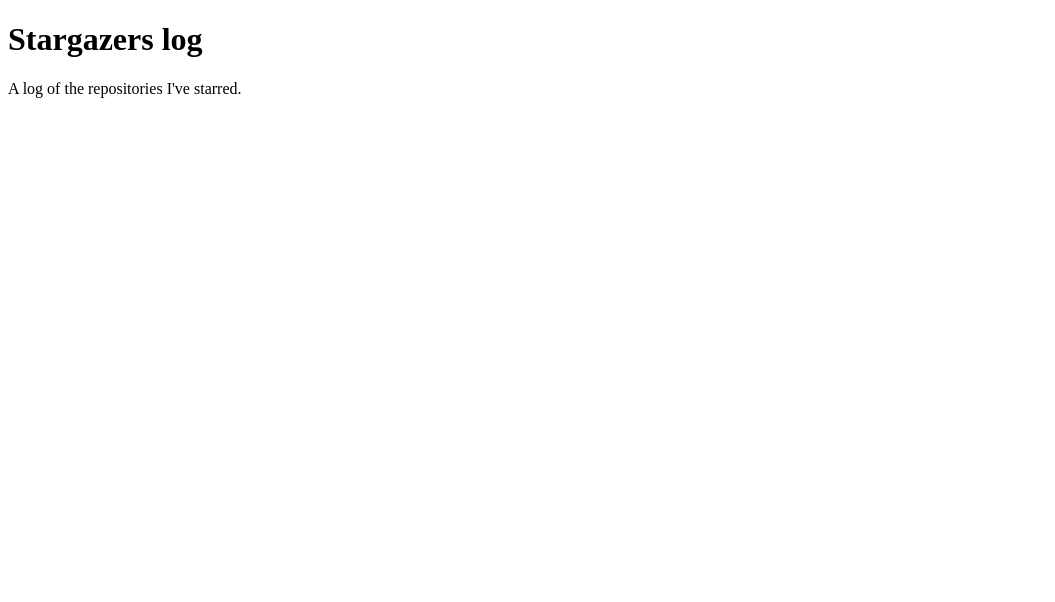
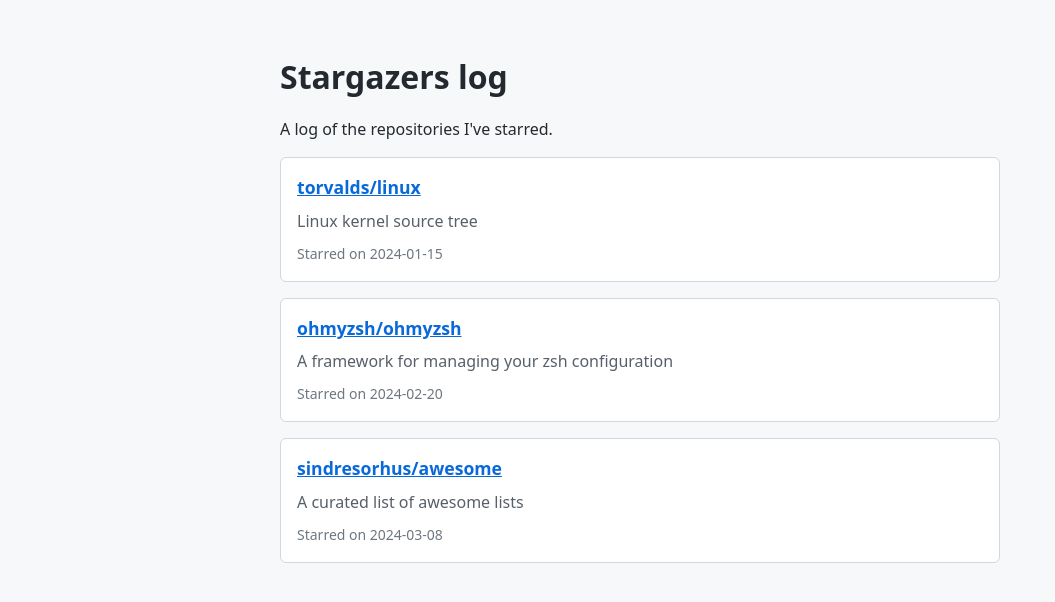
Before and after one commit to Thierry05812006/stargazers-log, a plain HTML site: page index.html in a window 1280 px wide. Shown: the whole page, without its empty margins (0-1055 px from the left). Drawn offline with Linux system fonts and the light colour scheme.

Commit message:
Update
Update files generated by Copilot prompt

```diff
--- /dev/null
+++ b/events.json
@@ -0,0 +1,23 @@
+[
+  {
+    "type": "starred",
+    "name": "torvalds/linux",
+    "description": "Linux kernel source tree",
+    "url": "https://github.com/torvalds/linux",
+    "starred_at": "2024-01-15"
+  },
+  {
+    "type": "starred",
+    "name": "ohmyzsh/ohmyzsh",
+    "description": "A framework for managing your zsh configuration",
+    "url": "https://github.com/ohmyzsh/ohmyzsh",
+    "starred_at": "2024-02-20"
+  },
+  {
+    "type": "starred",
+    "name": "sindresorhus/awesome",
+    "description": "A curated list of awesome lists",
+    "url": "https://github.com/sindresorhus/awesome",
+    "starred_at": "2024-03-08"
+  }
+]
--- a/index.html
+++ b/index.html
@@ -3,10 +3,17 @@
 <html lang="en">
   <head>
     <meta charset="utf-8">
+    <meta name="viewport" content="width=device-width, initial-scale=1">
     <title>Stargazers log</title>
+    <link rel="stylesheet" href="style.css">
+    <script src="script.js" defer></script>
   </head>
   <body>
-    <h1>Stargazers log</h1>
-    <p>A log of the repositories I've starred.</p>
+    <main>
+      <h1>Stargazers log</h1>
+      <p>A log of the repositories I've starred.</p>
+      <p id="status" role="status">Loading starred repositories…</p>
+      <ul id="repositories" class="repository-list" aria-label="Starred repositories"></ul>
+    </main>
   </body>
 </html>
--- /dev/null
+++ b/script.js
@@ -0,0 +1,44 @@
+const repositoryList = document.querySelector("#repositories");
+const statusMessage = document.querySelector("#status");
+
+async function loadStarredRepositories() {
+  try {
+    const response = await fetch("./events.json");
+    if (!response.ok) {
+      throw new Error(`Could not load repositories (${response.status})`);
+    }
+
+    const events = await response.json();
+    if (!Array.isArray(events)) {
+      throw new Error("Repository data must be a list");
+    }
+
+    const starredRepositories = events.filter((event) => event.type === "starred");
+    for (const repository of starredRepositories) {
+      const item = document.createElement("li");
+      const heading = document.createElement("h2");
+      const link = document.createElement("a");
+      const description = document.createElement("p");
+      const date = document.createElement("time");
+
+      link.href = repository.url;
+      link.textContent = repository.name;
+      heading.append(link);
+      description.textContent = repository.description;
+      date.dateTime = repository.starred_at;
+      date.textContent = `Starred on ${repository.starred_at}`;
+
+      item.append(heading, description, date);
+      repositoryList.append(item);
+    }
+
+    statusMessage.textContent = starredRepositories.length
+      ? ""
+      : "No starred repositories yet.";
+  } catch (error) {
+    statusMessage.textContent = "Unable to load starred repositories.";
+    console.error(error);
+  }
+}
+
+loadStarredRepositories();
--- /dev/null
+++ b/style.css
@@ -0,0 +1,53 @@
+* {
+  box-sizing: border-box;
+}
+
+body {
+  margin: 0;
+  padding: 2rem 1rem;
+  color: #24292f;
+  background: #f6f8fa;
+  font: 16px/1.5 system-ui, sans-serif;
+}
+
+main {
+  max-width: 720px;
+  margin: 0 auto;
+}
+
+h1 {
+  margin-bottom: 0.25rem;
+}
+
+.repository-list {
+  display: grid;
+  gap: 1rem;
+  padding: 0;
+  list-style: none;
+}
+
+.repository-list li {
+  padding: 1rem;
+  border: 1px solid #d0d7de;
+  border-radius: 6px;
+  background: #fff;
+}
+
+.repository-list h2 {
+  margin: 0;
+  font-size: 1.1rem;
+}
+
+.repository-list p {
+  margin: 0.5rem 0;
+  color: #57606a;
+}
+
+.repository-list time {
+  color: #6e7781;
+  font-size: 0.875rem;
+}
+
+a {
+  color: #0969da;
+}
```
